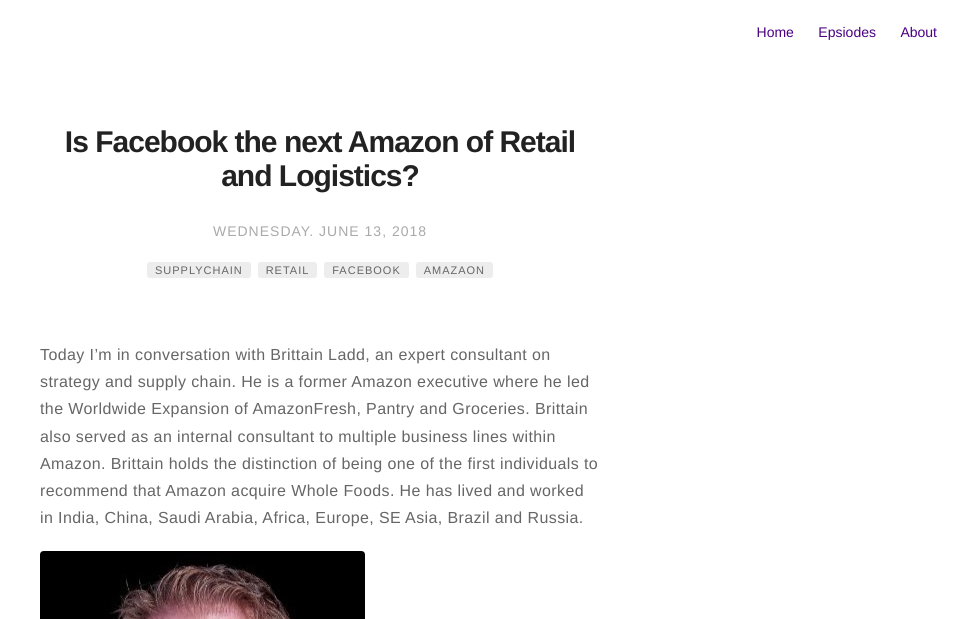
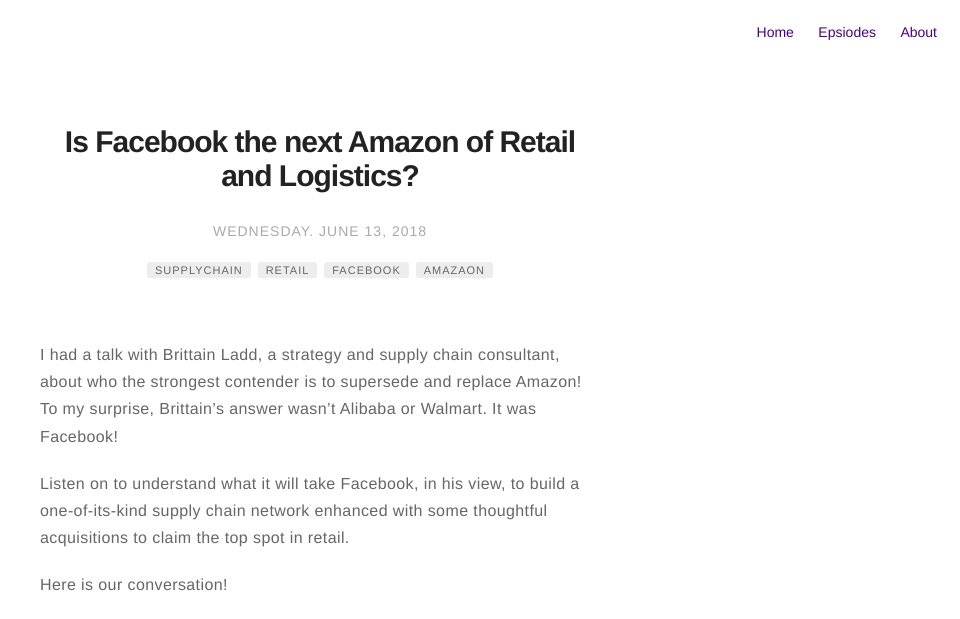
Before and after one commit to traghav/supplychainscoop.github.io, a Jekyll site: the page built from _posts/2015-02-24-markdown-extra-components.markdown, in a window 1280 px wide and 1400 px high. Shown: the top 619 px of the window, without its empty margins (320-1280 px from the left). Built offline with Jekyll 4.4.1, drawn with Linux system fonts in a browser that asks for light colours; comment, search, counter and statistics services are not loaded; some of the changed text lies outside the part shown; grey boxes are pictures that could not be loaded.

Commit message:
Update 2015-02-24-markdown-extra-components.markdown

```diff
--- a/_posts/2015-02-24-markdown-extra-components.markdown
+++ b/_posts/2015-02-24-markdown-extra-components.markdown
@@ -14,7 +14,22 @@ category: blog
 
 ---
 
-Today I’m in conversation with Brittain Ladd, an expert consultant on strategy and supply chain. He is a former Amazon executive where he led the Worldwide Expansion of AmazonFresh, Pantry and Groceries. Brittain also served as an internal consultant to multiple business lines within Amazon. Brittain holds the distinction of being one of the first individuals to recommend that Amazon acquire Whole Foods. He has lived and worked in India, China, Saudi Arabia, Africa, Europe, SE Asia, Brazil and Russia.
+
+
+
+I had a talk with Brittain Ladd, a strategy and supply chain consultant, about who the strongest contender is to supersede and replace Amazon! To my surprise, Brittain's answer wasn't Alibaba or Walmart. It was Facebook!
+
+Listen on to understand what it will take Facebook, in his view, to build a one-of-its-kind supply chain network enhanced with some thoughtful acquisitions to claim the top spot in retail.
+
+Here is our conversation!
+
+<iframe width="100%" height="450" scrolling="no" frameborder="no" allow="autoplay" src="https://w.soundcloud.com/player/?url=https%3A//api.soundcloud.com/tracks/457784679&color=%235ba28e&auto_play=false&hide_related=false&show_comments=true&show_user=true&show_reposts=false&show_teaser=true&visual=true"></iframe>
+
+
+
+**About Brian**
+
+Brittain holds the distinction of being one of the first individuals to recommend that Amazon acquire Whole Foods. He has lived and worked in India, China, Saudi Arabia, Africa, Europe, SE Asia, Brazil and Russia.
 
 ![brian](/assets/images/brian.jpg)
 
@@ -28,8 +43,3 @@ Brittain is a globally recognized thought leader in supply chain management and
 
 
 Brittain holds a Bachelor of Arts in Business & Political Science from Drake University; a Master of Business Administration as part of a dual program between Baker College and The Pennsylvania State University; a Master of Supply Chain Management from The Pennsylvania State University; a Master of Science in Merchandising from North Dakota State University; and certifications in the Toyota Production System (TPS) and as a Six Sigma Master Black Belt.
-
-
-Here is our conversation!
-
-<iframe width="100%" height="450" scrolling="no" frameborder="no" allow="autoplay" src="https://w.soundcloud.com/player/?url=https%3A//api.soundcloud.com/tracks/457784679&color=%235ba28e&auto_play=false&hide_related=false&show_comments=true&show_user=true&show_reposts=false&show_teaser=true&visual=true"></iframe>
```
